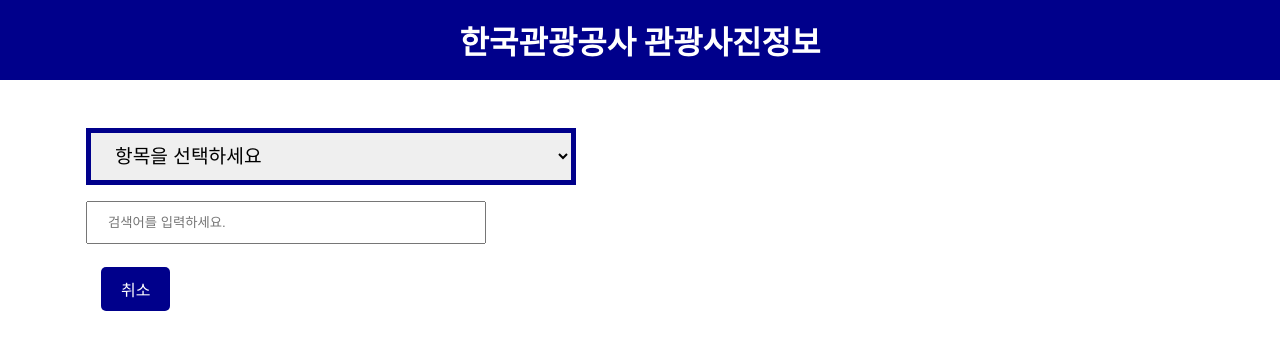
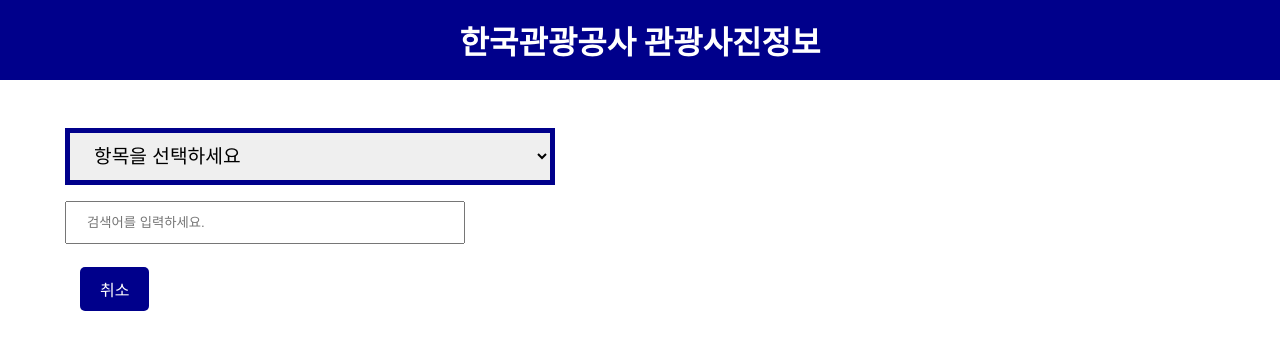
Before and after one commit to beeguriri/React, a React (Create React App) app: page / in a window 1280 px wide. Shown: the top 350 px of the page. Built offline with nearby package versions, Linux system fonts and the light colour scheme.

Commit message:
0209_ver2

```diff
--- a/src/06/06_project/GalMain.css
+++ b/src/06/06_project/GalMain.css
@@ -35,8 +35,8 @@
     height: 80vh;
     display: flex;
     flex-direction: column;
-    justify-content: right;
-    align-items: top;
+    justify-content: top;
+    align-items: center;
     margin: 40px 10px;
 }
 
@@ -57,12 +57,12 @@
 }
 .c1Tag, .c1Sel{
     display: flex;
-    width: 23vw;
+    justify-content: center;
+    align-items: center;
+    width: 20vw;
     height: 6vh;
     border: 1px solid rgb(151, 150, 150);
     border-radius: 10px;
-    justify-content: center;
-    align-items: center;
     margin: 7px;
     font-size: 17px;
 }
```
